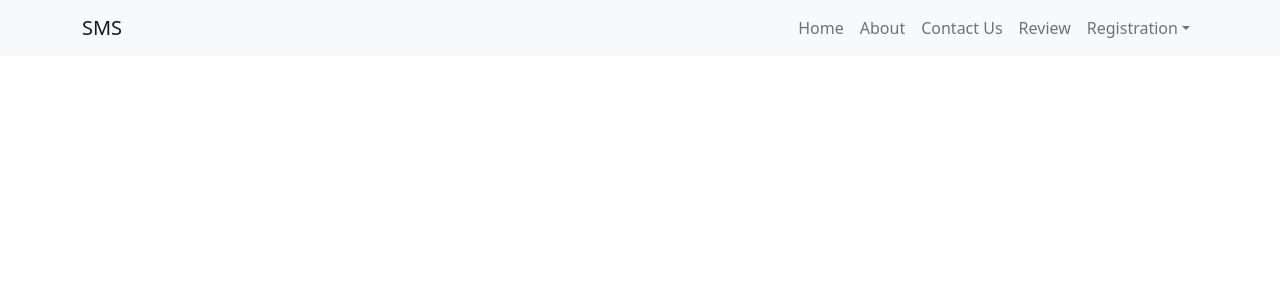
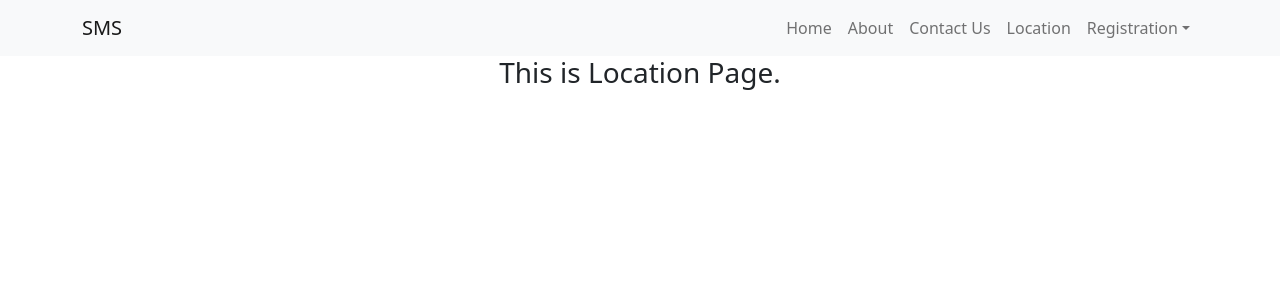
Before and after one commit to LeartIstrefaj/SMS, a React (Create React App) app: page /location in a window 1280 px wide. Shown: the top 300 px of the page. Built offline with nearby package versions, Linux system fonts and the light colour scheme.

Commit message:
other link functionalization

```diff
--- a/src/App.js
+++ b/src/App.js
@@ -9,6 +9,8 @@ import {
 import { About } from "./components/About";
 import { Contact } from "./components/Contact";
 import { Home } from "./components/Home";
+import { Location } from "./components/Location";
+
 // imports other versions bootstraps
 import "bootstrap/dist/css/bootstrap.min.css";
 import "bootstrap/dist/js/bootstrap.bundle.js";
@@ -22,14 +24,14 @@ function App() {
 
         <Navbar bg="light" expand="lg">
           <Container>
-            <Navbar.Brand href="#">SMS</Navbar.Brand>
+            <Navbar.Brand href="/">SMS</Navbar.Brand>
             <Navbar.Toggle aria-controls="basic-navbar-nav" />
             <Navbar.Collapse id="basic-navbar-nav">
               <Nav className="ms-auto">
                 <Nav.Link as={Link} to="/">Home</Nav.Link>
                 <Nav.Link as={Link} to="/about">About</Nav.Link>
                 <Nav.Link as={Link} to="/contact">Contact Us</Nav.Link>
-                <Nav.Link as={Link} to="/review">Review</Nav.Link>
+                <Nav.Link as={Link} to="/location">Location</Nav.Link>
                 <NavDropdown title="Registration" id="basic-nav-dropdown">
                   <NavDropdown.Item href="#action/3.1">Login</NavDropdown.Item>
                   <NavDropdown.Item href="#action/3.2">Sign up</NavDropdown.Item>
@@ -44,6 +46,7 @@ function App() {
             <Route path="/about" element={<About />} />
             <Route path="/contact" element={<Contact />} />
             <Route path="/" element={<Home />} />
+            <Route path="/location" element={<Location/>} />
           </Routes>
         </div>
       </div>
--- /dev/null
+++ b/src/components/Location.js
@@ -0,0 +1,9 @@
+import React from "react";
+
+export const Location = () => {
+    return (
+        <div>
+            <h3>This is Location Page.</h3>
+        </div>
+    );
+}
```
